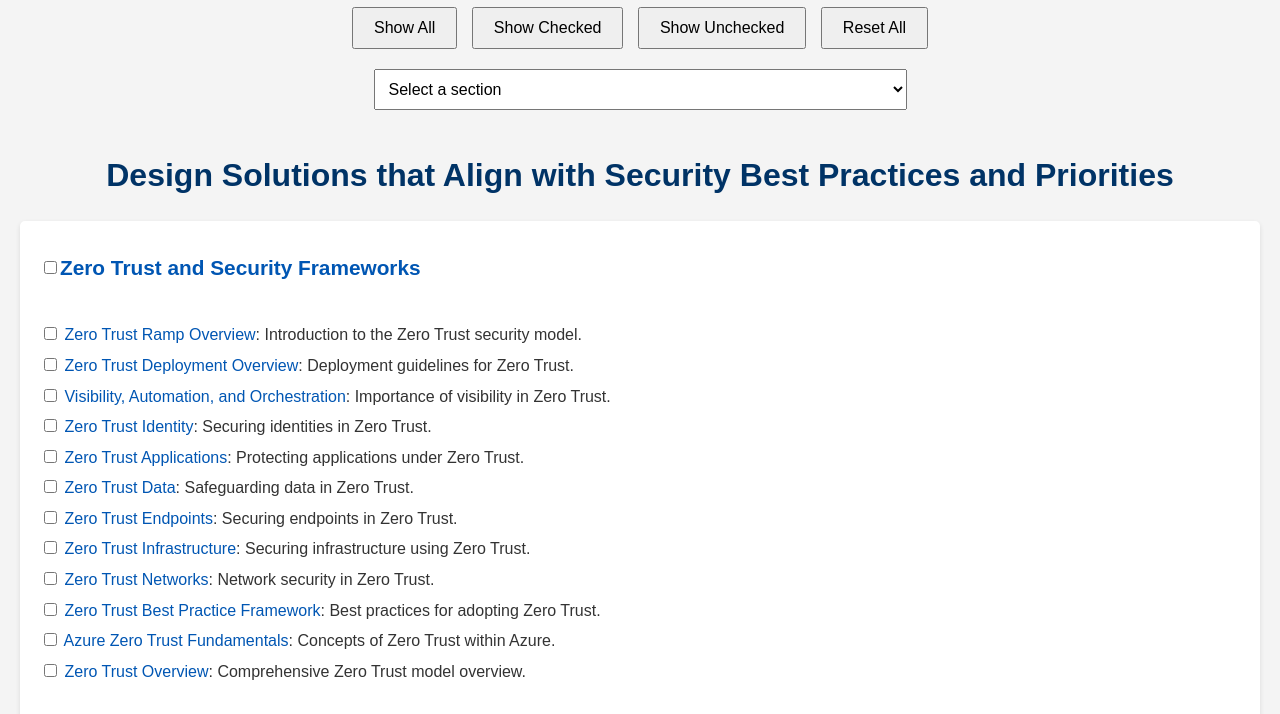
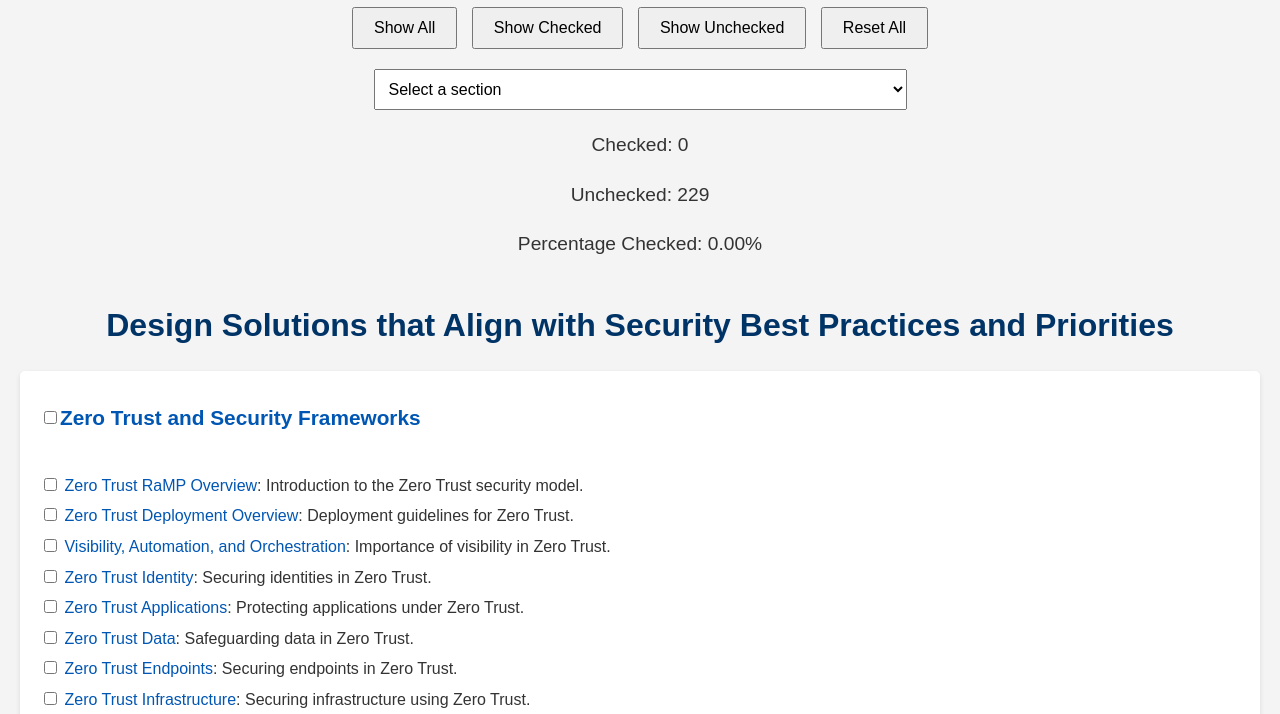
Before and after one commit to mwhatter/StudyGuide, a plain HTML site: page index.html in a window 1280 px wide. Shown: the part 86-800 px from the top of the page. Drawn offline with Linux system fonts and the light colour scheme.

Commit message:
Update index.html
feat: added completion stats

```diff
--- a/index.html
+++ b/index.html
@@ -93,6 +93,11 @@
             font-size: 1em;
             max-width: 100%;
         }
+        #statistics {
+            text-align: center;
+            margin-top: 20px;
+            font-size: 1.2em;
+        }
     </style>
 </head>
 <body>
@@ -142,6 +147,12 @@
         </select>
     </div>
 
+    <div id="statistics">
+        <p>Checked: <span id="checkedCount">0</span></p>
+        <p>Unchecked: <span id="uncheckedCount">0</span></p>
+        <p>Percentage Checked: <span id="percentageChecked">0%</span></p>
+    </div>
+
 <!-- Domain 1: Design Solutions that Align with Security Best Practices and Priorities -->
 <div class="domain" id="domain1">
     <h1>Design Solutions that Align with Security Best Practices and Priorities</h1>
@@ -151,7 +162,7 @@
         <h2><input type="checkbox" id="checkbox-zeroTrustAndSecurityFrameworks" onclick="toggleSection('zeroTrustAndSecurityFrameworks')"> Zero Trust and Security Frameworks</h2>
         <ul>
             <li><input type="checkbox" id="checkbox-zeroTrustRampOverview" onclick="toggleCheckbox('zeroTrustRampOverview')">
-                <a href="https://learn.microsoft.com/en-us/security/zero-trust/zero-trust-ramp-overview" target="_blank">Zero Trust Ramp Overview</a>: Introduction to the Zero Trust security model.</li>
+                <a href="https://learn.microsoft.com/en-us/security/zero-trust/zero-trust-ramp-overview" target="_blank">Zero Trust RaMP Overview</a>: Introduction to the Zero Trust security model.</li>
             <li><input type="checkbox" id="checkbox-zeroTrustDeploymentOverview" onclick="toggleCheckbox('zeroTrustDeploymentOverview')">
                 <a href="https://learn.microsoft.com/en-us/security/zero-trust/deploy/overview" target="_blank">Zero Trust Deployment Overview</a>: Deployment guidelines for Zero Trust.</li>
             <li><input type="checkbox" id="checkbox-visibilityAutomationOrchestration" onclick="toggleCheckbox('visibilityAutomationOrchestration')">
@@ -224,11 +235,7 @@
                 <a href="https://aka.ms/mcra" target="_blank">Microsoft Cybersecurity Reference Architecture (MCRA)</a>: Cybersecurity architecture for Microsoft platforms.</li>
             <li><input type="checkbox" id="checkbox-securityPriorityArchitecture" onclick="toggleCheckbox('securityPriorityArchitecture')">
                 <a href="https://aka.ms/SPA" target="_blank">Security Priority Architecture (SPA)</a>: Prioritizing security investments and initiatives.</li>
-            <li><input type="checkbox" id="checkbox-microsoftFormsSurvey1" onclick="toggleCheckbox('microsoftFormsSurvey1')">
-                <a href="https://forms.office.com/r/Cr5N25iRwW" target="_blank">Microsoft Forms Survey 1</a>: Survey form for gathering feedback.</li>
-            <li><input type="checkbox" id="checkbox-microsoftFormsSurvey2" onclick="toggleCheckbox('microsoftFormsSurvey2')">
-                <a href="https://forms.office.com/Pages/ShareFormPage.aspx?id=v4j5cvGGr0GRqy180BHbRwpfG-Vquv5DmCLkH2n8DBZUNjZaT045VTM3VUZIU1lFQzJZS0NJT05EQy4u&sharetoken=OGafrKZ5HmmeVcvqOEA8" target="_blank">Microsoft Forms Survey 2</a>: Survey form for collecting information.</li>
-        </ul>
+            </ul>
     </div>
 
     <!-- Training Modules and Case Studies -->
@@ -827,6 +834,7 @@ keyVaultAlerts')">
                 }
             });
             applySectionChecks();
+            updateStatistics();
         }
 
         function saveState(id, state) {
@@ -837,6 +845,7 @@ keyVaultAlerts')">
             const checkbox = document.getElementById("checkbox-" + id);
             saveState("checkbox-" + id, checkbox.checked);
             applySectionChecks();
+            updateStatistics();
         }
 
         function toggleSection(sectionId) {
@@ -847,6 +856,7 @@ keyVaultAlerts')">
                 saveState(item.id, sectionCheckbox.checked);
             });
             saveState("checkbox-" + sectionId, sectionCheckbox.checked);
+            updateStatistics();
         }
 
         function applySectionChecks() {
@@ -862,6 +872,7 @@ keyVaultAlerts')">
                 section.classList.remove("hidden");
                 section.querySelectorAll("p, li").forEach(item => item.classList.remove("hidden"));
             });
+            updateStatistics();
         }
 
         function showChecked() {
@@ -878,6 +889,7 @@ keyVaultAlerts')">
                 });
                 section.classList.toggle("hidden", !hasCheckedItem);
             });
+            updateStatistics();
         }
 
         function showUnchecked() {
@@ -894,6 +906,7 @@ keyVaultAlerts')">
                 });
                 section.classList.toggle("hidden", !hasUncheckedItem);
             });
+            updateStatistics();
         }
 
         function resetCheckboxes() {
@@ -905,6 +918,7 @@ keyVaultAlerts')">
                 });
                 applySectionChecks();
                 showAll();
+                updateStatistics();
             }
         }
 
@@ -928,6 +942,17 @@ keyVaultAlerts')">
                 document.getElementById(selectedSection).scrollIntoView({ behavior: 'smooth' });
             }
         }
+
+        function updateStatistics() {
+            const checkboxes = document.querySelectorAll("input[type=checkbox]:not(h2 input)");
+            const checkedCount = Array.from(checkboxes).filter(checkbox => checkbox.checked).length;
+            const uncheckedCount = checkboxes.length - checkedCount;
+            const percentageChecked = (checkedCount / checkboxes.length) * 100;
+
+            document.getElementById("checkedCount").textContent = checkedCount;
+            document.getElementById("uncheckedCount").textContent = uncheckedCount;
+            document.getElementById("percentageChecked").textContent = percentageChecked.toFixed(2) + "%";
+        }
     </script>
 </body>
-      </html>
+</html>
```
